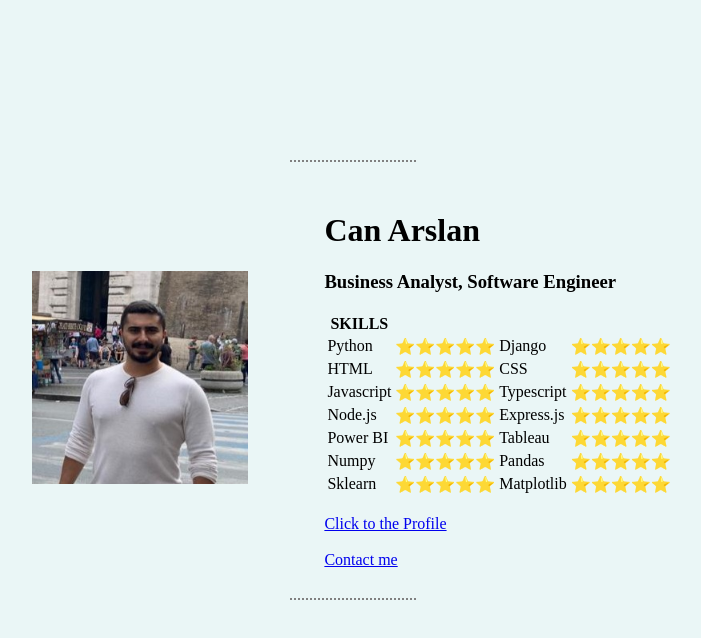
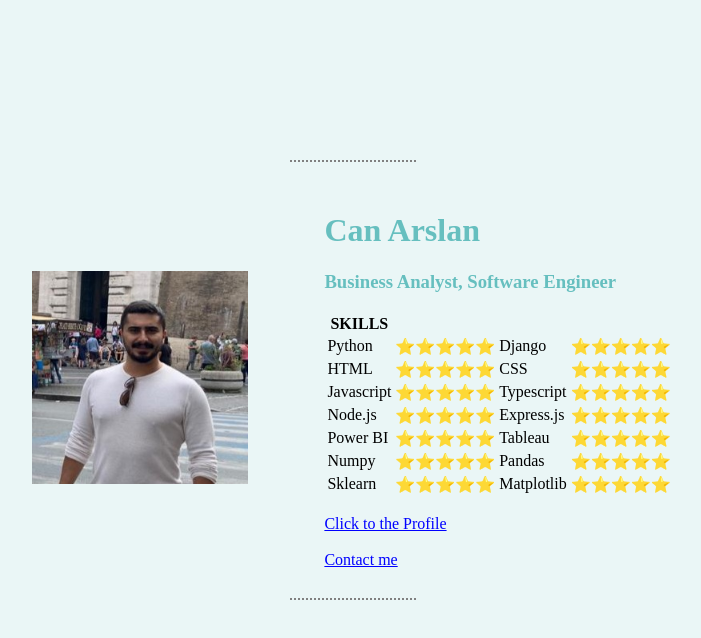
Before and after one commit to arslancan521/New-Profil-Page-with-HTML, a plain HTML site: page index.html in a window 1280 px wide. Shown: the whole page, without its empty margins (287-988 px from the left). Drawn offline with Linux system fonts and the light colour scheme; files that its build step writes are made by us from their sources.

Commit message:
Add files via upload

```diff
--- a/styles.css
+++ b/styles.css
@@ -19,3 +19,21 @@ hr {
   border-width : 2px;
 
 }
+
+h1 {
+  color : #66BFBF;
+
+}
+
+h3 {
+
+  color : #66BFBF;
+
+}
+
+a:link { color: blue; }          /* Unvisited links */
+a:visited { color: purple; }     /* Visited links */
+a:hover { background: yellow; }  /* Hovered links */
+a:active { color: red; }         /* Active links */
+
+p:active { background: #eee; }   /* Active paragraphs */
```
